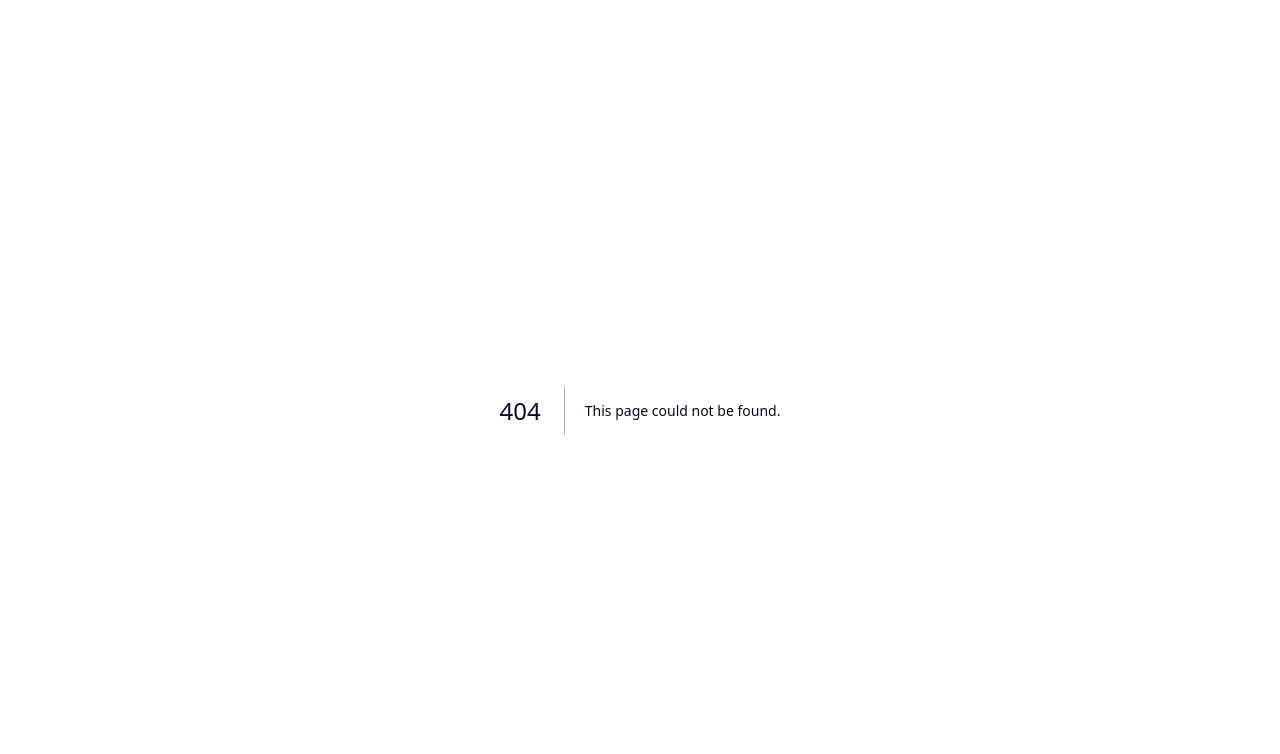
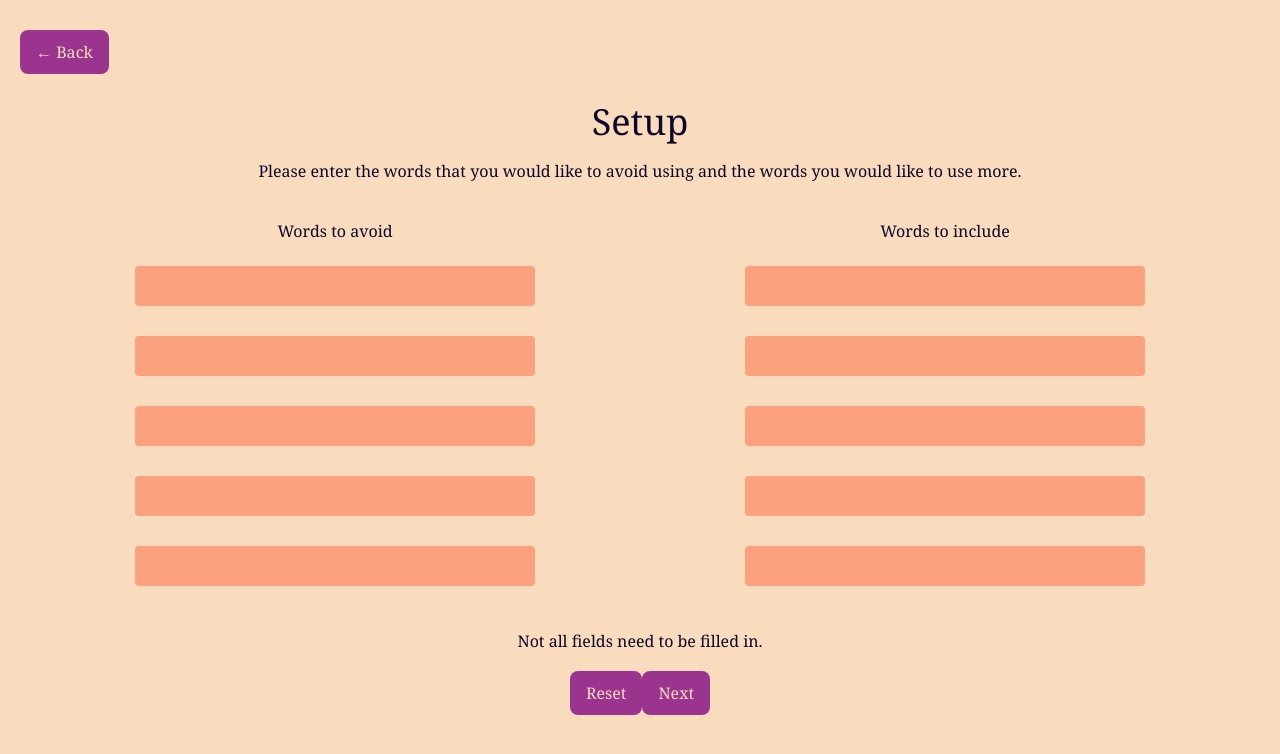
Before and after one commit to ChrisShobe/web-usability-react, a Next.js app in the folder web-usability/: page /input in a window 1280 px wide. Before the commit this address had no page. Shown: the top 754 px of the page. Built offline with nearby package versions, Linux system fonts and the light colour scheme.

Commit message:
Added the Input page
It says I have to add a description so

Yabadabadoo johnney bravo is coming for you

```diff
--- a/web-usability/app/input.tsx
+++ b/web-usability/app/input.tsx
@@ -0,0 +1,128 @@
+"use client";
+
+import { useCallback, useEffect, useMemo, useRef, useState } from "react";
+
+
+export default function Input() {
+
+    const goBack = useCallback(() => {
+		window.location.href = "/page";
+	}, []);
+
+    const recording = useCallback(() => {
+		window.location.href = "/recording";
+	}, []);
+
+    const resetWords = useCallback(() => {
+        const avoid1 = document.getElementById("avoid1") as HTMLInputElement | null;
+        const avoid2 = document.getElementById("avoid2") as HTMLInputElement | null;
+        const avoid3 = document.getElementById("avoid3") as HTMLInputElement | null;
+        const avoid4 = document.getElementById("avoid4") as HTMLInputElement | null;
+        const avoid5 = document.getElementById("avoid5") as HTMLInputElement | null;
+        const include1 = document.getElementById("include1") as HTMLInputElement | null;
+        const include2 = document.getElementById("include2") as HTMLInputElement | null;
+        const include3 = document.getElementById("include3") as HTMLInputElement | null;
+        const include4 = document.getElementById("include4") as HTMLInputElement | null;
+        const include5 = document.getElementById("include5") as HTMLInputElement | null;
+
+        if (avoid1) avoid1.value = "";
+        if (avoid2) avoid2.value = "";
+        if (avoid3) avoid3.value = "";
+        if (avoid4) avoid4.value = "";
+        if (avoid5) avoid5.value = "";
+        if (include1) include1.value = "";
+        if (include2) include2.value = "";
+        if (include3) include3.value = "";
+        if (include4) include4.value = "";
+        if (include5) include5.value = "";
+    }, []);
+
+    const saveWords = useCallback(() => {
+        const avoidWords: string[] = [
+            (document.getElementById("avoid1") as HTMLInputElement).value,
+            (document.getElementById("avoid2") as HTMLInputElement).value,
+            (document.getElementById("avoid3") as HTMLInputElement).value,
+            (document.getElementById("avoid4") as HTMLInputElement).value,
+            (document.getElementById("avoid5") as HTMLInputElement).value
+        ];
+
+        const includeWords: string[] = [
+            (document.getElementById("include1") as HTMLInputElement).value,
+            (document.getElementById("include2") as HTMLInputElement).value,
+            (document.getElementById("include3") as HTMLInputElement).value,
+            (document.getElementById("include4") as HTMLInputElement).value,
+            (document.getElementById("include5") as HTMLInputElement).value
+        ];
+
+        const avoidCount: number = avoidWords.filter(word => word.trim() !== "").length;
+        const includeCount: number = includeWords.filter(word => word.trim() !== "").length;
+
+        interface Words {
+            avoid1: string;
+            avoid2: string;
+            avoid3: string;
+            avoid4: string;
+            avoid5: string;
+            include1: string;
+            include2: string;
+            include3: string;
+            include4: string;
+            include5: string;
+            avoidCount: number;
+            includeCount: number;
+        }
+
+        const words: Words = {
+            avoid1: avoidWords[0],
+            avoid2: avoidWords[1],
+            avoid3: avoidWords[2],
+            avoid4: avoidWords[3],
+            avoid5: avoidWords[4],
+            include1: includeWords[0],
+            include2: includeWords[1],
+            include3: includeWords[2],
+            include4: includeWords[3],
+            include5: includeWords[4],
+            avoidCount: avoidCount,
+            includeCount: includeCount
+        };
+
+        localStorage.setItem("savedWords", JSON.stringify(words));
+    }, []);
+
+
+
+    return (
+        <text>
+            <button className="back-button" onClick={goBack}>
+                ← Back
+            </button>
+            <h1>Setup</h1>
+            <h3>Please enter the words that you would like to avoid using and the words you would like to use more.</h3>
+
+            <div className="doble-gird">
+                <div>
+                    <h2>Words to avoid</h2>
+                    <input id="avoid1"></input>
+                    <input id="avoid2"></input>
+                    <input id="avoid3"></input>
+                    <input id="avoid4"></input>
+                    <input id="avoid5"></input>
+                </div>
+                <div>
+                    <h2>Words to include</h2>
+                    <input id="include1"></input>
+                    <input id="include2"></input>
+                    <input id="include3"></input>
+                    <input id="include4"></input>
+                    <input id="include5"></input>
+                </div>
+            </div>
+
+            <h3>Not all fields need to be filled in.</h3>
+            <button onClick={resetWords}>Reset</button>
+            <button onClick={recording}>Next</button>
+        </text>
+    );
+
+}
--- /dev/null
+++ b/web-usability/app/input/page.tsx
@@ -0,0 +1,5 @@
+import Input from "../input";
+
+export default function InputPage() {
+  return <Input />;
+}
```
